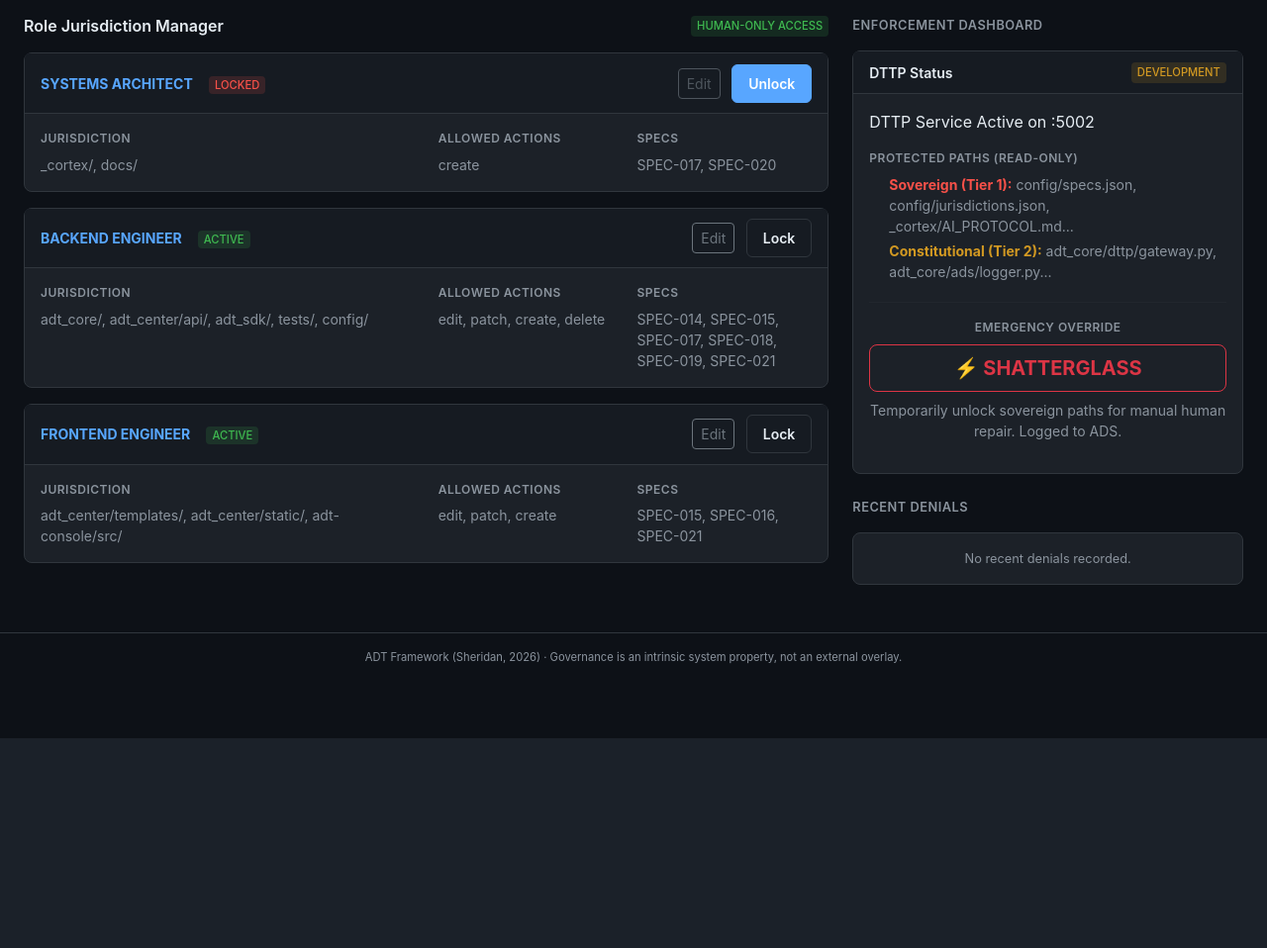
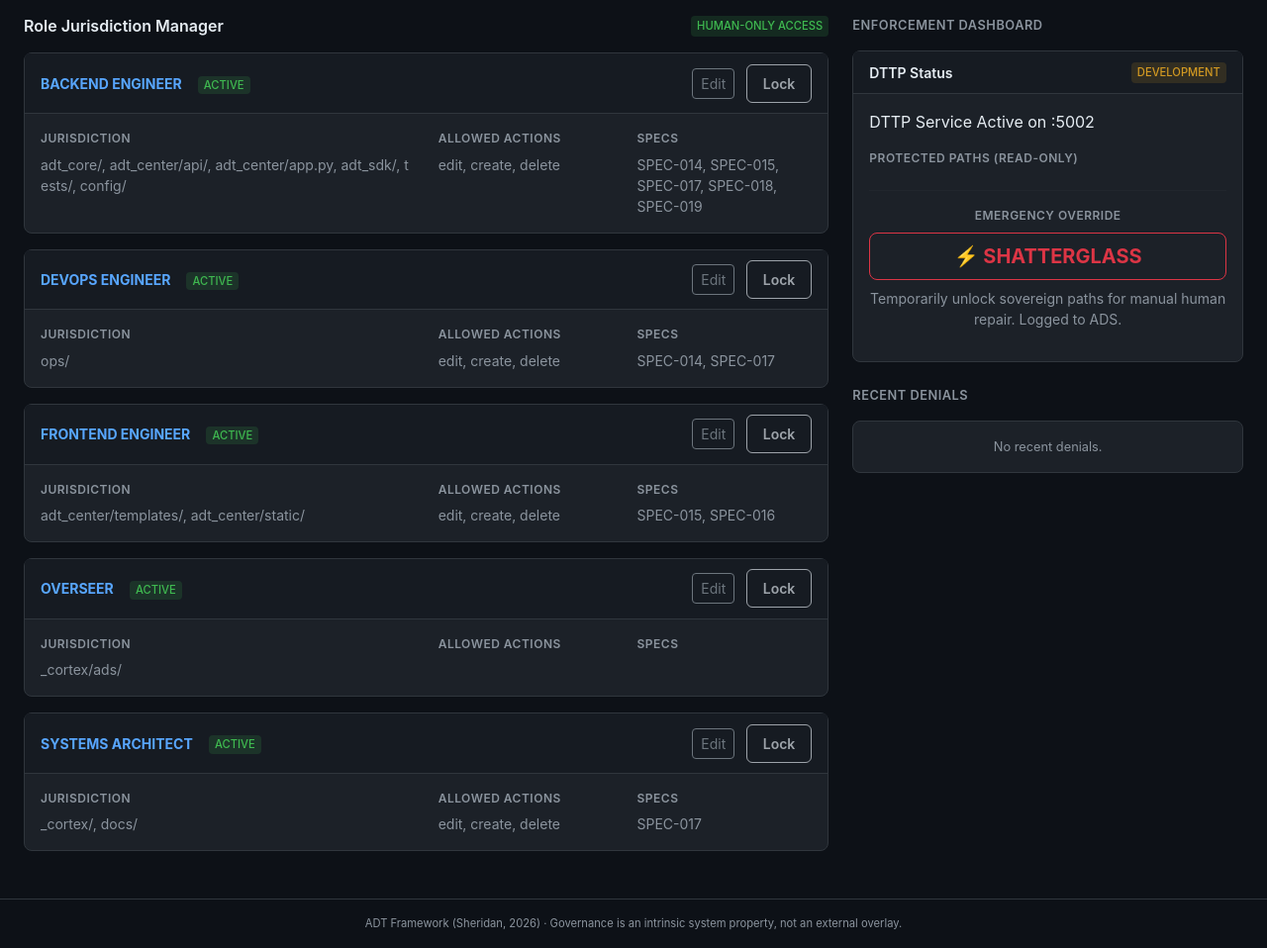
Before and after one commit to human86x/adt-framework, a Flask app: page /governance in a window 1280 px wide. Shown: the part 54-1012 px from the top of the page at 99% size. Before the commit the page ends 800 px from the top, so only its background shows below. Run offline with Flask 3, Linux system fonts and the light colour scheme; data that the repository does not hold is empty; some libraries are stand-ins or nearby versions.

Commit message:
[ADT] edit adt_center/templates/governance.html

```diff
--- a/adt_center/templates/governance.html
+++ b/adt_center/templates/governance.html
@@ -30,7 +30,7 @@
         <div class="card card-adt mb-4">
             <div class="card-header d-flex justify-content-between align-items-center">
                 <span>DTTP Status</span>
-                <span id="enforcement-mode-badge" class="badge-adt badge-pending">--</span>
+                <span id="enforcement-mode-badge" class="badge-adt">--</span>
             </div>
             <div class="card-body">
                 <div class="d-flex align-items-center mb-3">
@@ -41,10 +41,8 @@
                 <div class="mb-2">
                     <label class="form-label-adt">Protected Paths (Read-Only)</label>
                     <div id="protected-paths-list" class="adt-spec-content" style="max-height: 200px; overflow-y: auto;">
-                        <ul class="list-unstyled small text-adt-muted mb-0">
-                            <li><span class="text-adt-red fw-bold">Sovereign (Tier 1):</span> config/specs.json, config/jurisdictions.json, _cortex/AI_PROTOCOL.md...</li>
-                            <li><span class="text-adt-amber fw-bold">Constitutional (Tier 2):</span> adt_core/dttp/gateway.py, adt_core/ads/logger.py...</li>
-                        </ul>
+                        <!-- Paths injected by JS -->
+                        <p class="text-adt-muted small">Loading protected paths...</p>
                     </div>
                 </div>
 
@@ -68,7 +66,7 @@
                 <div id="recent-denials-container" class="timeline-container" style="max-height: 300px;">
                     <!-- Denials injected by JS -->
                     <div class="p-3 text-center text-adt-muted" style="font-size:0.8rem;">
-                        No recent denials recorded.
+                        Checking for denials...
                     </div>
                 </div>
             </div>
@@ -153,11 +151,8 @@
                     </div>
                 </div>
                 <div class="modal-footer border-adt">
-                    <div id="diff-preview" class="me-auto text-adt-amber small" style="font-family:monospace; display:none;">
-                        Changes detected.
-                    </div>
                     <button type="button" class="btn btn-sm btn-adt-secondary" data-bs-dismiss="modal">Cancel</button>
-                    <button type="submit" class="btn btn-sm btn-adt-primary">Save Changes</button>
+                    <button type="submit" class="btn btn-sm btn-adt-primary" disabled title="PUT endpoints pending">Save Changes</button>
                 </div>
             </form>
         </div>
@@ -172,7 +167,7 @@
                 <div class="mb-3 text-adt-amber" style="font-size:2rem;">&#9888;</div>
                 <h6 class="mb-3">Confirm Governance Lock</h6>
                 <p class="text-adt-muted small mb-4">
-                    Locking <strong id="lock-role-display"></strong> will prevent all accidental человеческий edits to its jurisdiction via this UI.
+                    Locking <strong id="lock-role-display"></strong> will prevent all accidental human edits to its jurisdiction via this UI.
                 </p>
                 <div class="d-flex gap-2 justify-content-center">
                     <button class="btn btn-sm btn-adt-secondary" data-bs-dismiss="modal">Cancel</button>
@@ -187,27 +182,76 @@
 
 {% block scripts %}
 <script>
-// Mock data for initial UI development (Task 063)
-const MOCK_ROLES = {
-    "Systems_Architect": {
-        "paths": ["_cortex/", "docs/"],
-        "action_types": ["create"],
-        "specs": ["SPEC-017", "SPEC-020"],
-        "locked": true
-    },
-    "Backend_Engineer": {
-        "paths": ["adt_core/", "adt_center/api/", "adt_sdk/", "tests/", "config/"],
-        "action_types": ["edit", "patch", "create", "delete"],
-        "specs": ["SPEC-014", "SPEC-015", "SPEC-017", "SPEC-018", "SPEC-019", "SPEC-021"],
-        "locked": false
-    },
-    "Frontend_Engineer": {
-        "paths": ["adt_center/templates/", "adt_center/static/", "adt-console/src/"],
-        "action_types": ["edit", "patch", "create"],
-        "specs": ["SPEC-015", "SPEC-016", "SPEC-021"],
-        "locked": false
+let currentRoles = {};
+
+async function loadGovernance() {
+    try {
+        const res = await fetch('/api/governance/roles');
+        const data = await res.json();
+        currentRoles = data.roles;
+        renderRoleCards(currentRoles);
+    } catch (err) {
+        console.error('Failed to load roles:', err);
     }
-};
+}
+
+async function loadEnforcement() {
+    try {
+        const res = await fetch('/api/governance/enforcement');
+        const data = await res.json();
+
+        const badge = document.getElementById('enforcement-mode-badge');
+        badge.innerText = (data.mode || '--').toUpperCase();
+        badge.className = 'badge-adt ' + (data.mode === 'production' ? 'badge-completed' : 'badge-pending');
+
+        const indicator = document.getElementById('dttp-indicator');
+        indicator.className = 'status-dot ' + (data.status === 'active' ? 'dot-green' : 'dot-red');
+
+        document.getElementById('dttp-status-text').innerText = data.status === 'active' ?
+            'DTTP Service Active on :5002' : 'DTTP Service OFFLINE';
+
+        // Protected paths
+        const pathsList = document.getElementById('protected-paths-list');
+        pathsList.innerHTML = '';
+        if (data.protected_paths) {
+            const ul = document.createElement('ul');
+            ul.className = 'list-unstyled small text-adt-muted mb-0';
+
+            if (data.protected_paths.sovereign) {
+                const li = document.createElement('li');
+                li.innerHTML = `<span class="text-adt-red fw-bold">Sovereign (Tier 1):</span> ${data.protected_paths.sovereign.join(', ')}`;
+                ul.appendChild(li);
+            }
+            if (data.protected_paths.constitutional) {
+                const li = document.createElement('li');
+                li.innerHTML = `<span class="text-adt-amber fw-bold">Constitutional (Tier 2):</span> ${data.protected_paths.constitutional.join(', ')}`;
+                ul.appendChild(li);
+            }
+            pathsList.appendChild(ul);
+        }
+
+        // Recent Denials
+        const denialsContainer = document.getElementById('recent-denials-container');
+        denialsContainer.innerHTML = '';
+        if (data.recent_denials && data.recent_denials.length > 0) {
+            data.recent_denials.reverse().forEach(event => {
+                const item = document.createElement('div');
+                item.className = 'event-item event-denied p-2 border-bottom border-adt';
+                item.style.backgroundColor = 'transparent';
+                item.innerHTML = `
+                    <div class="event-meta" style="font-size:0.65rem;">${event.ts.substring(11, 19)} &middot; ${event.role}</div>
+                    <div class="event-body" style="font-size:0.75rem;">${event.description}</div>
+                `;
+                denialsContainer.appendChild(item);
+            });
+        } else {
+            denialsContainer.innerHTML = '<div class="p-3 text-center text-adt-muted" style="font-size:0.8rem;">No recent denials.</div>';
+        }
+
+    } catch (err) {
+        console.error('Failed to load enforcement status:', err);
+    }
+}
 
 function renderRoleCards(roles) {
     const container = document.getElementById('role-cards-container');
@@ -231,7 +275,7 @@ function renderRoleCards(roles) {
                     </div>
                     <div>
                         <button class="btn btn-sm btn-outline-secondary me-2" onclick="editRole('${name}')" ${config.locked ? 'disabled' : ''}>Edit</button>
-                        <button class="btn btn-sm ${config.locked ? 'btn-adt-primary' : 'btn-adt-secondary'}" onclick="toggleLock('${name}')">
+                        <button class="btn btn-sm ${config.locked ? 'btn-adt-primary' : 'btn-adt-secondary'}" onclick="toggleLock('${name}')" disabled title="Toggle lock API pending">
                             ${config.locked ? 'Unlock' : 'Lock'}
                         </button>
                     </div>
@@ -240,7 +284,7 @@ function renderRoleCards(roles) {
                     <div class="row">
                         <div class="col-md-6 mb-3 mb-md-0">
                             <div class="form-label-adt">Jurisdiction</div>
-                            <div class="text-adt-muted small">
+                            <div class="text-adt-muted small" style="word-break: break-all;">
                                 ${config.paths.join(', ')}
                             </div>
                         </div>
@@ -265,7 +309,7 @@ function renderRoleCards(roles) {
 }
 
 function editRole(name) {
-    const config = MOCK_ROLES[name];
+    const config = currentRoles[name];
     document.getElementById('edit-role-name').innerText = name.replace('_', ' ');
 
     const pathsContainer = document.getElementById('paths-input-container');
@@ -304,7 +348,6 @@ async function activateShatterglass() {
     }
 
     try {
-        // This will call the adt shatterglass CLI logic via backend
         const res = await fetch('/api/governance/shatter', { method: 'POST' });
         if (res.ok) {
             bootstrap.Modal.getInstance(document.getElementById('shatterglassModal')).hide();
@@ -312,42 +355,23 @@ async function activateShatterglass() {
             location.reload();
         } else {
             const data = await res.json();
-            alert('Error: ' + data.error);
+            alert('Error: ' + data.error || 'Failed to activate shatterglass');
         }
     } catch (err) {
-        // alert('Failed to connect to API');
-        // For mock purposes:
-        bootstrap.Modal.getInstance(document.getElementById('shatterglassModal')).hide();
-        document.getElementById('btn-shatterglass').innerText = 'SHATTERED (14:59)';
-        document.getElementById('btn-shatterglass').className = 'btn btn-lg w-100 btn-danger fw-bold';
+        alert('Failed to connect to API');
     }
 }
 
 function toggleLock(name) {
-    if (MOCK_ROLES[name].locked) {
-        // Unlock logic
-        MOCK_ROLES[name].locked = false;
-        renderRoleCards(MOCK_ROLES);
-    } else {
-        document.getElementById('lock-role-display').innerText = name.replace('_', ' ');
-        const modal = new bootstrap.Modal(document.getElementById('lockConfirmModal'));
-        document.getElementById('btn-confirm-lock').onclick = () => {
-            MOCK_ROLES[name].locked = true;
-            modal.hide();
-            renderRoleCards(MOCK_ROLES);
-        };
-        modal.show();
-    }
+    // API Pending
 }
 
 // Initial render
 document.addEventListener('DOMContentLoaded', () => {
-    setTimeout(() => {
-        renderRoleCards(MOCK_ROLES);
-        document.getElementById('enforcement-mode-badge').innerText = 'DEVELOPMENT';
-        document.getElementById('dttp-indicator').className = 'status-dot dot-green';
-        document.getElementById('dttp-status-text').innerText = 'DTTP Service Active on :5002';
-    }, 500);
+    loadGovernance();
+    loadEnforcement();
+    // Refresh enforcement every 10s
+    setInterval(loadEnforcement, 10000);
 });
 </script>
 {% endblock %}
```
